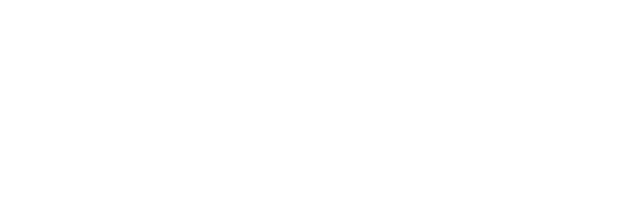
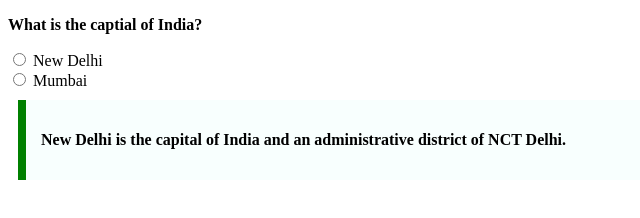
Before and after one commit to acciojob/trivia-rishikeshghemud, a website: page main.html in a window 1280 px wide. Shown: the whole page, without its empty margins (0-640 px from the left). Drawn offline with Linux system fonts and the light colour scheme.

Commit message:
created a submission

```diff
--- a/main.html
+++ b/main.html
@@ -8,6 +8,21 @@
 
 <body>
 	<!-- the entire body must be written by student -->
+
+	<main>
+		<form >
+		<p><strong>What is the captial of India?</strong></p>
+		<input type="radio" name="city" id="city1"> New Delhi <br>
+		<input type="radio" name="city" id="city2"> Mumbai <br>
+		</form>
+
+		<blockquote cite="https://en.wikipedia.org/wiki/New_Delhi" style="max-width:600px; margin:10px; padding: 15px; border-left: 8px solid green; background-color: #f8fffe; font-weight: bold">
+			<p>
+				New Delhi is the capital of India and an administrative district of NCT Delhi.
+			</p>
+		</blockquote>
+	</main>
+
     <script type="text/javascript" src="./script.js">
 </script>
 
```
